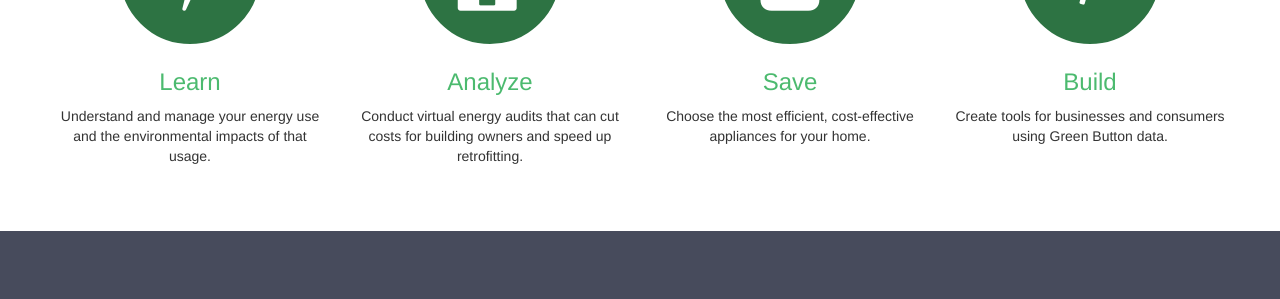
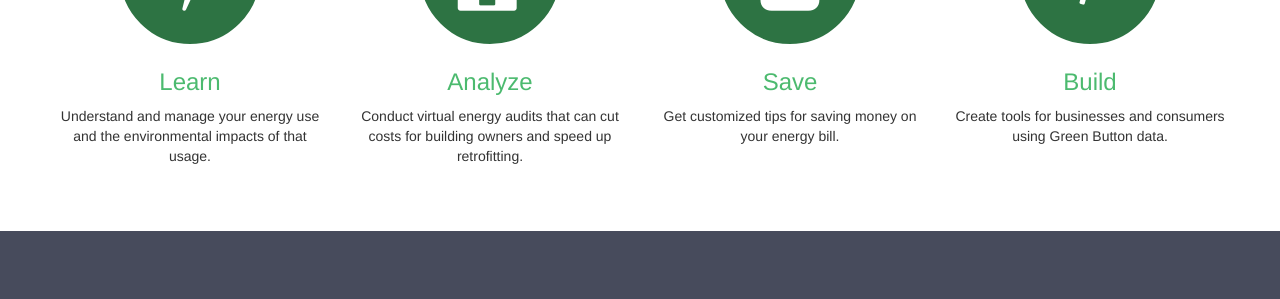
Before and after one commit to green-button/green-button.github.io, a Jekyll site: the page built from index.html, in a window 1280 px wide. Shown: the part 987-1286 px from the top of the page. Built offline with Jekyll 4.4.1, drawn with Linux system fonts in a browser that asks for light colours.

Commit message:
Update index.html
Copy improvement!

```diff
--- a/index.html
+++ b/index.html
@@ -35,7 +35,7 @@ title: Home
             <i class="fa fa-group"></i>
           </div>
           <h3>Save</h3>
-          Choose the most efficient, cost-effective appliances for your home.
+          Get customized tips for saving money on your energy bill.
         </li>
         <li>
           <div class="icon">
```
